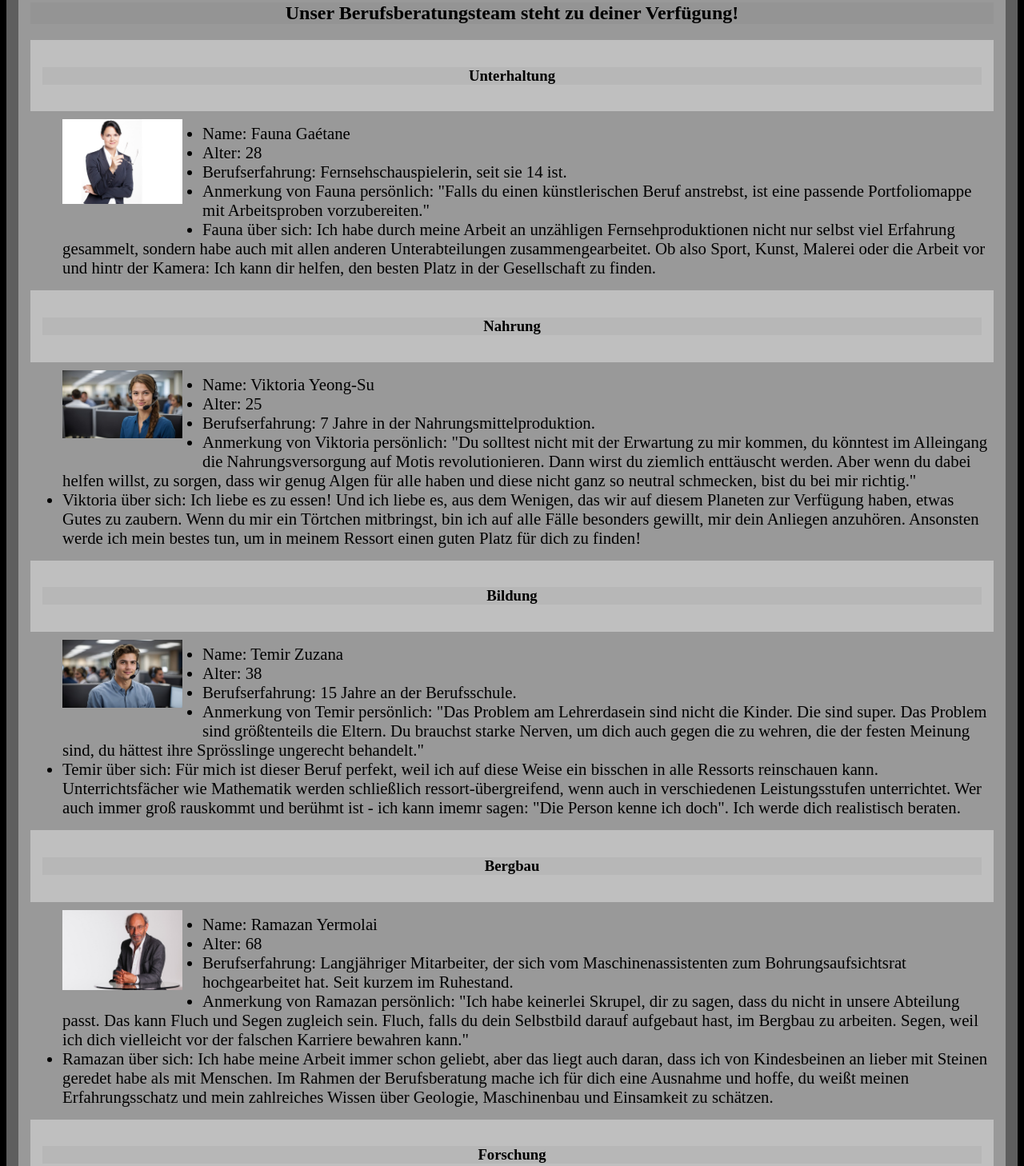
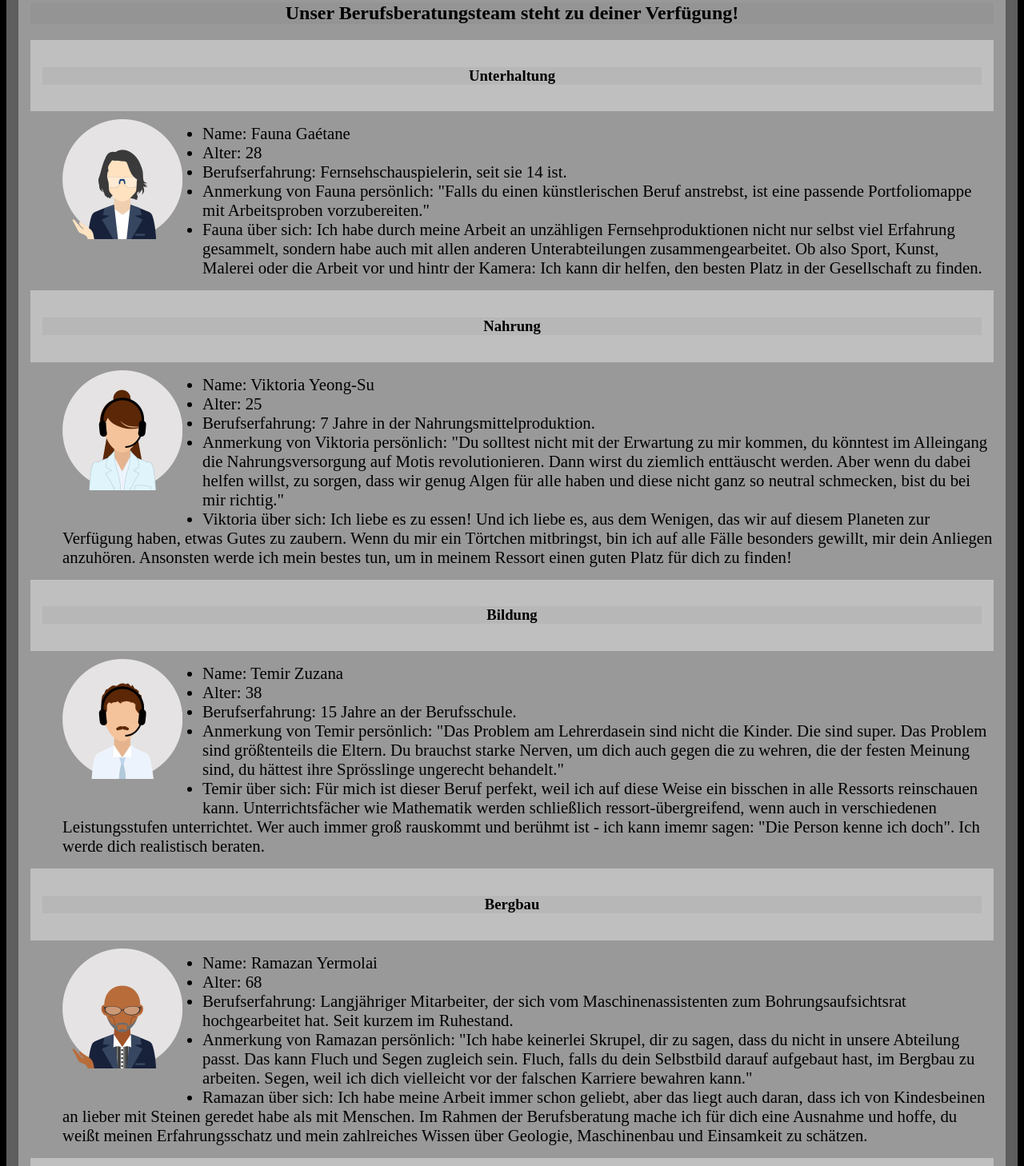
Before and after one commit to Katherina-Ushachov/karriere28f, a plain HTML site: page index.html in a window 1280 px wide. Shown: the part 918-2376 px from the top of the page at 80% size. Drawn offline with Linux system fonts and the light colour scheme.

Commit message:
Bilder ersetzt.

```diff
--- a/index.html
+++ b/index.html
@@ -60,7 +60,7 @@
             <script>
                 function sayHello(){
 window.location.href = 'secret.html'
-                    showErrorMessage('info', 'Hellooooooooooooooooooooooooooo!')
+                    showErrorMessage('info', 'Hello!')
                 }
                 </script>
         </div>
@@ -132,8 +132,8 @@ window.location.href = 'secret.html'
             <h2>Unser Berufsberatungsteam steht zu deiner Verfügung!</h2>
             <div>
                 <h3>Unterhaltung</h3>
-                <img src="files/business-woman-2756210_1280.jpg" class="portrait"
-                    alt="Weiße Frau im Blazer, mit dunkler Kurzhaarfrisur und Brille in der Hand. Sie sieht dich lächelnd an.">
+                <img src="files/business-woman-2756210_1280.png" class="portrait"
+                    alt="Weiße Frau im blauen Blazer, mit dunkler Kurzhaarfrisur und randloser Brille.">
             </div>
             <ul>
                 <li>Name: Fauna Gaétane</li>
@@ -148,8 +148,8 @@ window.location.href = 'secret.html'
             </ul>
             <div>
                 <h3>Nahrung</h3>
-                <img src="files/call-center-8643475_1280.jpg" class="portrait"
-                    alt="Frau mit olivfarbener Haut, einem hellbraunen Zopf, braunen Augen. Auf dem Kopf hat sie ein Headset und trägt eine blaue Bluse. Sie schaut dich hinter einem Monitor hervor an.">
+                <img src="files/call-center-8643475_1280.png" class="portrait"
+                    alt="Frau mit olivfarbener Haut, langen braunen Haaren. Auf dem Kopf hat sie ein Headset und trägt eine blaue Bluse.">
             </div>
             <ul>
                 <li>Name: Viktoria Yeong-Su</li>
@@ -165,8 +165,8 @@ window.location.href = 'secret.html'
                     um in meinem Ressort einen guten Platz für dich zu finden!</li>
             </ul>
             <div>
-                <h3>Bildung</h3><img src="files/call-center-8643477_1280.jpg" class="portrait"
-                    alt="Mann mit olivfarbener Haut, kurzen braunen Wellenhaaren und braunen Augen. Er trägt ein Headset auf dem Kopf, ein blaues Hemd und lächelt dich schief an.">
+                <h3>Bildung</h3><img src="files/call-center-8643477_1280.png" class="portrait"
+                    alt="Mann mit olivfarbener Haut, kurzen braunen Wellenhaaren und braunem Schnurrbart. Er trägt ein Headset auf dem Kopf und ein blaues Hemd.">
             </div>
             <ul>
                 <li>Name: Temir Zuzana</li>
@@ -181,8 +181,8 @@ window.location.href = 'secret.html'
                     ist - ich kann imemr sagen: "Die Person kenne ich doch". Ich werde dich realistisch beraten.</li>
             </ul>
             <div>
-                <h3>Bergbau</h3><img src="files/mentor-2494673_1280.jpg" class="portrait"
-                    alt="Älterer Mann mit brauner Haut, grauen Haaren, Teilglatze, Bart und Brille. Er sitzt an einem Tisch, trägt Anzug und Hemd und lächelt freundlich.">
+                <h3>Bergbau</h3><img src="files/mentor-2494673_1280.png" class="portrait"
+                    alt="Älterer Mann mit brauner Haut, grauen Haaren, Glatze, Bart und Brille. Er trägt einen dunklen Anzug und ein schwarzweiß gestreiftes Hemd.">
             </div>
             <ul>
                 <li>Name: Ramazan Yermolai</li>
@@ -199,8 +199,8 @@ window.location.href = 'secret.html'
                     Wissen über Geologie, Maschinenbau und Einsamkeit zu schätzen.</li>
             </ul>
             <div>
-                <h3>Forschung</h3><img src="files/woman-868534_1280.jpg" class="portrait"
-                    alt="Junge, Schwarze Frau mit braunen, schulterlangen Locken. Sie trägt weiße Bluse und Blazer und lächelt dich an, während sie etwas notiert.">
+                <h3>Forschung</h3><img src="files/woman-868534_1280.png" class="portrait"
+                    alt="Junge, Schwarze Frau mit braunen, schulterlangen Locken. Sie trägt eine weiße Bluse und einen dunklen Blazer.">
             </div>
             <ul style="padding-bottom: 75px;">
                 <li>Name: Glykeria Simon</li>
```
Also changed, not shown: files/business-woman-2756210_1280.jpg (deleted), files/business-woman-2756210_1280.png (added), files/call-center-8643475_1280.jpg (deleted), files/call-center-8643475_1280.png (added), files/call-center-8643477_1280.jpg (deleted), files/call-center-8643477_1280.png (added), files/mentor-2494673_1280.jpg (deleted), files/mentor-2494673_1280.png (added), files/woman-868534_1280.jpg (deleted), files/woman-868534_1280.png (added).
